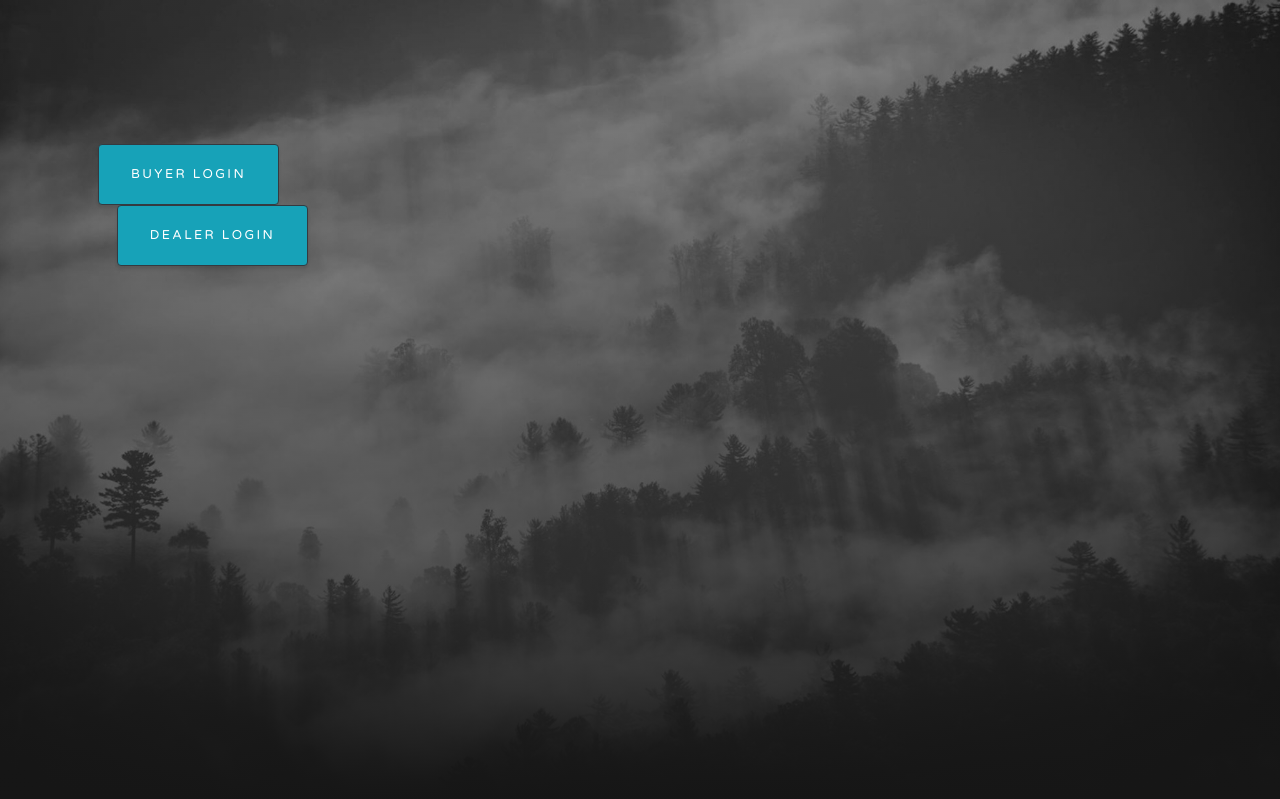
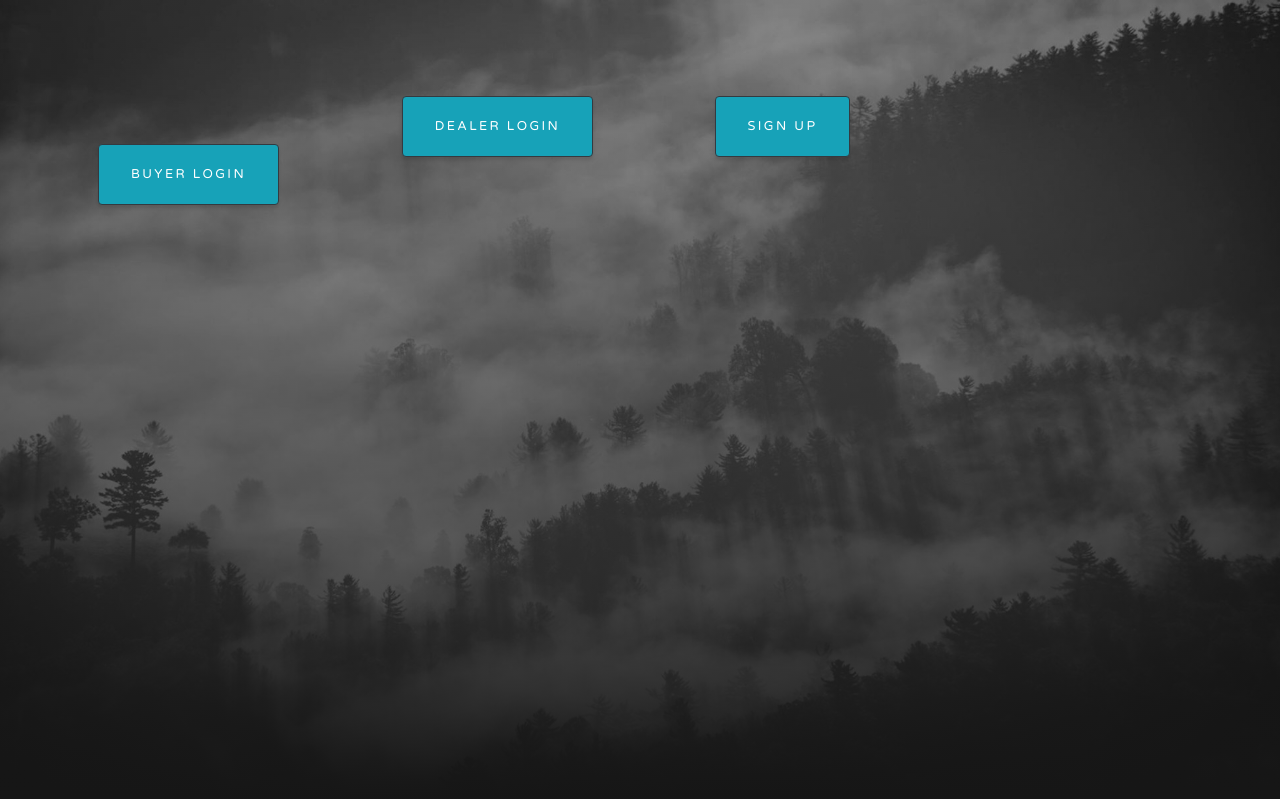
Before and after one commit to longn5/car-weasel, a Django app: page /login in a window 1280 px wide. Shown: the top 799 px of the page. Run offline with Django 3.2, Linux system fonts and the light colour scheme; some libraries are stand-ins or nearby versions.

Commit message:
Login choices styling

```diff
--- a/product_page/templates/login_choice.html
+++ b/product_page/templates/login_choice.html
@@ -10,9 +10,14 @@
 <div class="masthead">
   <div class="container pt-5">
     <div class="row pt-5">
-      <div class="col-md-d col-sm-3 text-center pt-5">
+      <div class="col-md-3 col-sm-3 text-center pt-5">
           <button id="buyer_login_button" class="btn text-white bg-info btn-md border border-dark mr-5">Buyer Login</button>
+      </div>
+      <div class="col-md-3 col-sm-3 text-center">
           <button id="seller_login_button" class="btn text-white bg-info btn-md border border-dark">Dealer Login</button>
+      </div>
+      <div class="col-md-3 col-sm-3 text-center">
+          <button id="signup_button" class="btn text-white bg-info btn-md border border-dark">Sign Up</button>
       </div>
     </div>
   </div>
```
